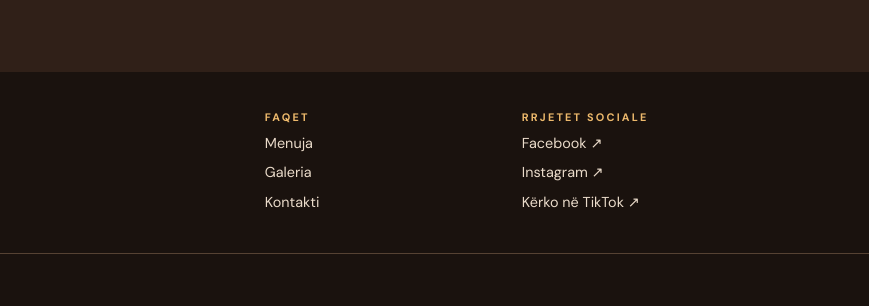
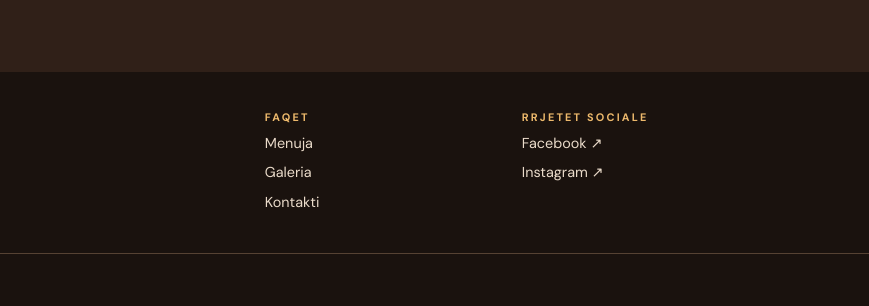
Before and after one commit to teshaqa/teshaqa, a plain HTML site: page index.html in a window 1280 px wide. Shown: the part 2773-3079 px from the top of the page, 233-1102 px from the left. Drawn offline with nearby package versions, Linux system fonts and the light colour scheme; a web font is replaced by a local one.

Commit message:
Remove temporary TikTok search link

```diff
--- a/index.html
+++ b/index.html
@@ -114,7 +114,7 @@
       <div class="footer-grid">
         <div><a class="brand" href="index.html"><img src="assets/logo.jpg" width="64" height="64" loading="lazy" alt=""><span>Te Shaqa<small>RESTAURANT</small></span></a><p>Tupec, Prizren</p></div>
         <div><p class="eyebrow">FAQET</p><a href="menu.html">Menuja</a><a href="#galeria">Galeria</a><a href="#kontakti">Kontakti</a></div>
-        <div><p class="eyebrow">RRJETET SOCIALE</p><a href="https://www.facebook.com/profile.php?id=61596324310138" target="_blank" rel="noopener">Facebook ↗</a><a href="https://www.instagram.com/restaurant.te_shaqa/" target="_blank" rel="noopener">Instagram ↗</a><a href="https://www.tiktok.com/search?q=Restaurant%20Te%20Shaqa%20Tupec" target="_blank" rel="noopener">Kërko në TikTok ↗</a></div>
+        <div><p class="eyebrow">RRJETET SOCIALE</p><a href="https://www.facebook.com/profile.php?id=61596324310138" target="_blank" rel="noopener">Facebook ↗</a><a href="https://www.instagram.com/restaurant.te_shaqa/" target="_blank" rel="noopener">Instagram ↗</a></div>
         <a class="qr" href="https://wa.me/38344187219" target="_blank" rel="noopener"><img src="assets/whatsapp-qr.png" width="88" height="88" loading="lazy" alt=""><span>Skano për WhatsApp</span></a>
       </div>
       <p class="footer-bottom">© <span data-year>2026</span> Restaurant Te Shaqa</p>
```
Also changed, not shown: menu.html (+1 -1 lines), 1 other file.
